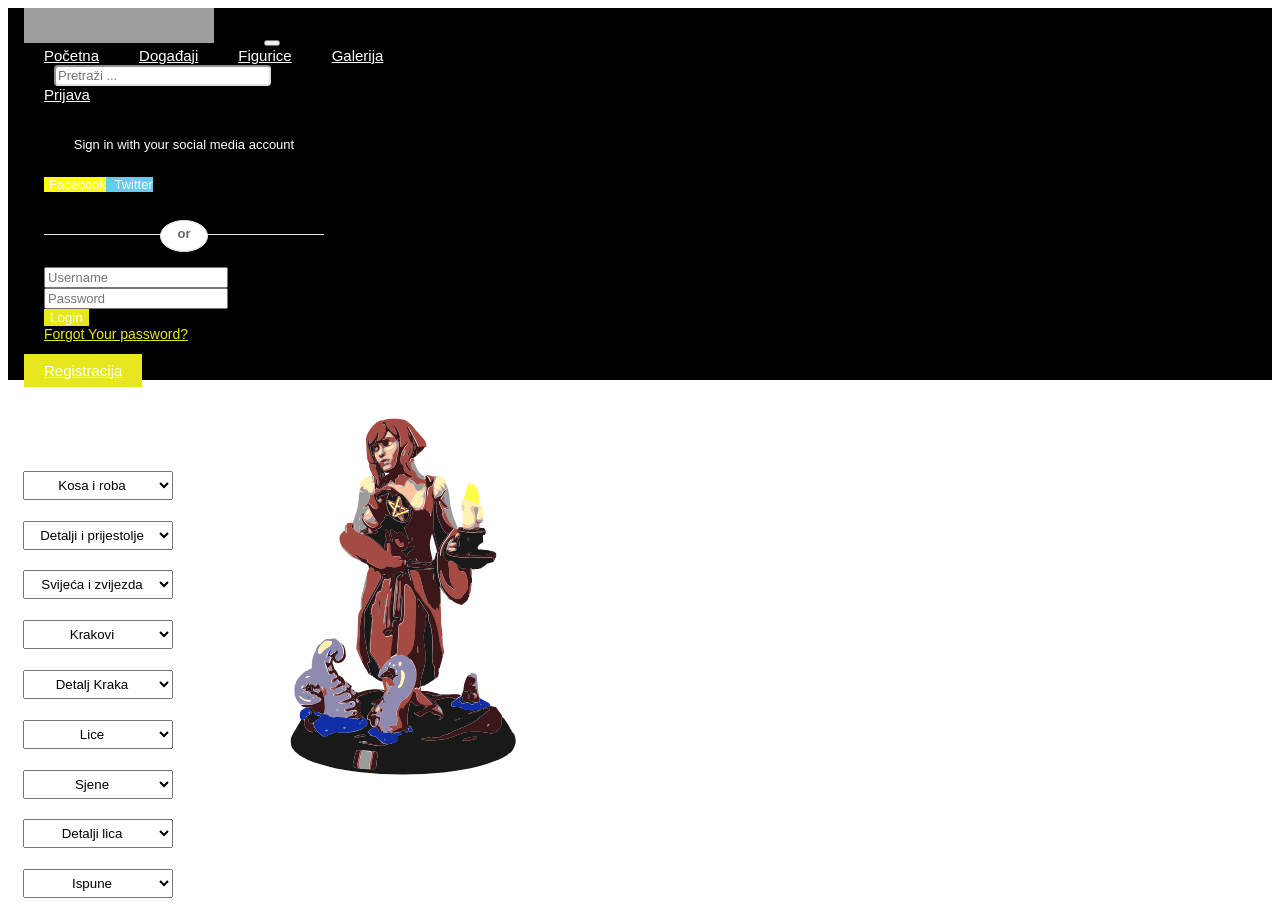
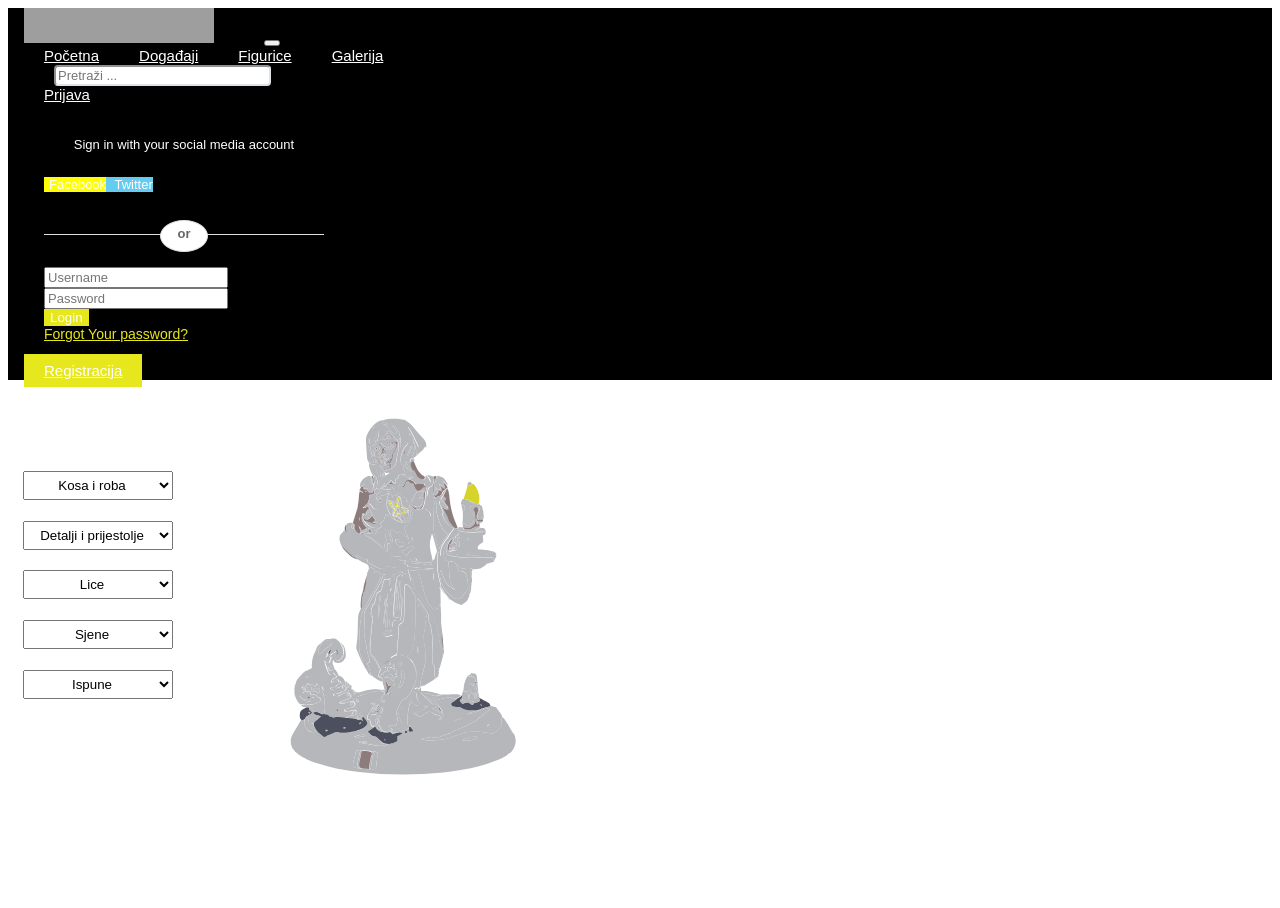
Before and after one commit to lemilevoj/Figurix-frontend, a Vue app: page /wendy_adams in a window 1280 px wide. After the commit the page ends 880 px from the top, so only its background shows below. Built offline with nearby package versions, Linux system fonts and the light colour scheme; grey boxes are pictures that could not be loaded; the HTML template or start-up script is replaced by a standard one.

Commit message:
Poboljšana figurica

```diff
--- a/src/views/wendy_adams.vue
+++ b/src/views/wendy_adams.vue
@@ -59,10 +59,10 @@
 	<div class="select-isti-red">
 	<select class="select" name="kosa" id="kosa" onclick="obojiKosa();">
 		<option>Kosa i roba</option>
-		<option value="kir1">Žuta</option>
-		<option value="kir2">Siva</option>
-		<option value="kir3">Ljubičasta</option>
-		<option value="kir4">Plava</option>
+		<option value="kir1">Tamno plava</option>
+		<option value="kir2">Tamno siva</option>
+		<option value="kir3">Tamno Ljubičasta</option>
+		<option value="kir4">Boja kave</option>
         <option value="kir5">Tamno Crvena</option>
     </select>
 	<select class="select" name="dip" id="dip" onclick="obojiDip();">
@@ -72,30 +72,6 @@
 		<option value="dip3">Ljubičasta</option>
 		<option value="dip4">Plava</option>
         <option value="dip5">Tamno Crvena</option>
-    </select>
-    	<select class="select" name="siz" id="siz" onclick="obojiSiz();">
-		<option>Svijeća i zvijezda </option>
-		<option value="siz1">Žuta</option>
-		<option value="siz2">Siva</option>
-		<option value="siz3">Ljubičasta</option>
-		<option value="siz4">Plava</option>
-        <option value="siz5">Tamno Crvena</option>
-    </select>
-    	<select class="select" name="krakovi" id="krakovi" onclick="obojiKrakovi();">
-		<option>Krakovi </option>
-		<option value="kr1">Žuta</option>
-		<option value="kr2">Siva</option>
-		<option value="kr3">Ljubičasta</option>
-		<option value="kr4">Plava</option>
-        <option value="kr5">Tamno Crvena</option>
-    </select>
-	<select class="select" name="detkr" id="detkr" onclick="obojiDetkr();">
-		<option>Detalj Kraka </option>
-		<option value="det1">Žuta</option>
-		<option value="det2">Siva</option>
-		<option value="det3">Ljubičasta</option>
-		<option value="det4">Plava</option>
-        <option value="det5">Tamno Crvena</option>
     </select>
     <select class="select" name="lice" id="lice" onclick="obojiLice();">
 		<option>Lice </option>
@@ -110,13 +86,6 @@
 		<option value="sjenaa2">Siva</option>
 		<option value="sjenaa3">Boja kave</option>
 		<option value="sjenaa4">Crna</option>
-    </select>
-     <select class="select" name="detl" id="detl" onclick="obojiDetl();">
-		<option>Detalji lica</option>
-		<option value="detl1">Bijela</option>
-		<option value="detl2">Siva</option>
-		<option value="detl3">Boja kave</option>
-		<option value="detl4">Ljubičasta</option>
     </select>
       <select class="select" name="ispune" id="ispune" onclick="obojiIspune();">
 		<option>Ispune</option>
@@ -1120,15 +1089,15 @@
 </template>
 
 <style type="text/css">
-	.st0{fill-rule:evenodd;clip-rule:evenodd;fill:#A54B43;}
-	.st1{fill-rule:evenodd;clip-rule:evenodd;fill:#19191A;}
-	.st2{fill-rule:evenodd;clip-rule:evenodd;fill:#FFFF49;}
-	.st3{fill-rule:evenodd;clip-rule:evenodd;fill:#8E8AB0;}
-	.st4{fill-rule:evenodd;clip-rule:evenodd;fill:#102FA7;}
-	.st5{fill-rule:evenodd;clip-rule:evenodd;fill:#FBC4A0;}
-	.st6{fill-rule:evenodd;clip-rule:evenodd;fill:#FFF2B3;}
-	.st7{fill-rule:evenodd;clip-rule:evenodd;fill:#9B9B9B;}
-	.st8{fill-rule:evenodd;clip-rule:evenodd;fill:#3C1719;}
+	.st0{fill-rule:evenodd;clip-rule:evenodd;fill:#B5B7BB;;}
+	.st1{fill-rule:evenodd;clip-rule:evenodd;fill:#B5B7BB;;}
+	.st2{fill-rule:evenodd;clip-rule:evenodd;fill:#d6d32a;;}
+	.st3{fill-rule:evenodd;clip-rule:evenodd;fill:#B5B7BB;;}
+	.st4{fill-rule:evenodd;clip-rule:evenodd;fill:#4b4f5e;}
+	.st5{fill-rule:evenodd;clip-rule:evenodd;fill:#B5B7BB;;}
+	.st6{fill-rule:evenodd;clip-rule:evenodd;fill:#B5B7BB;;}
+	.st7{fill-rule:evenodd;clip-rule:evenodd;fill:#8d7c7c;}
+	.st8{fill-rule:evenodd;clip-rule:evenodd;fill:#B5B7BB;;}
 </style>
 <style>
 
```
